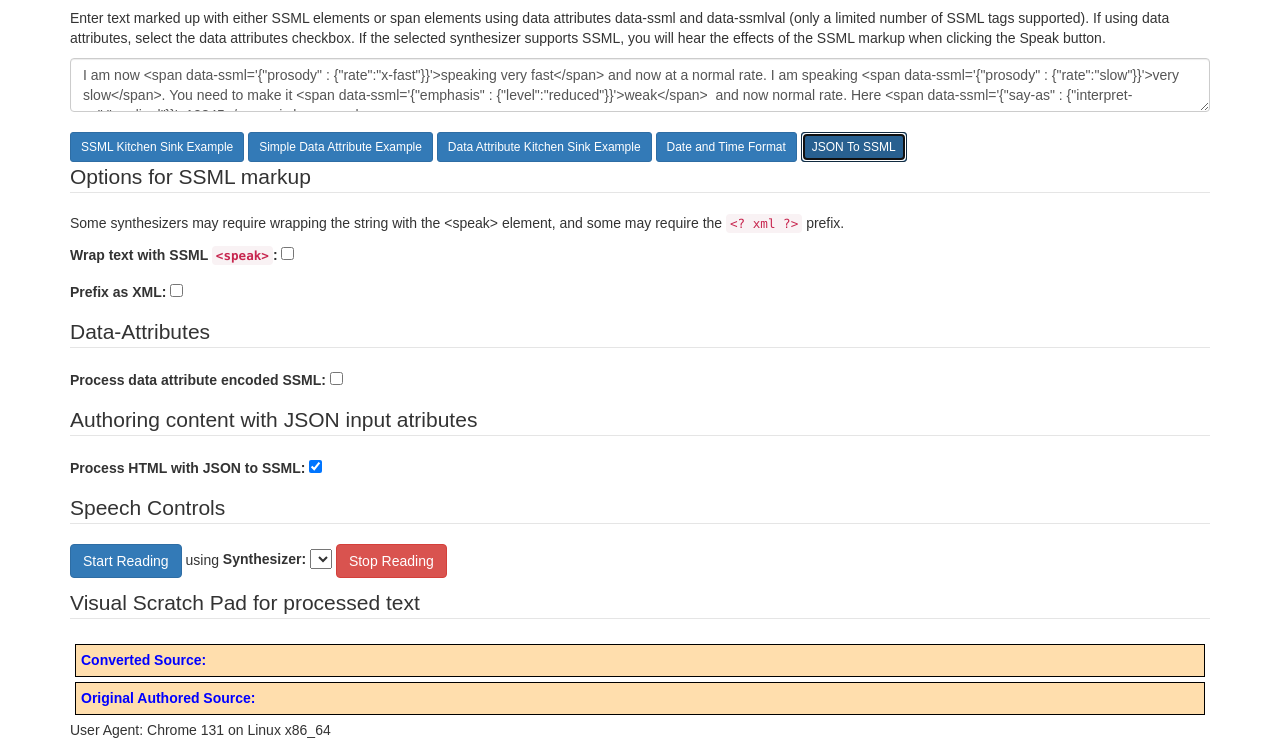
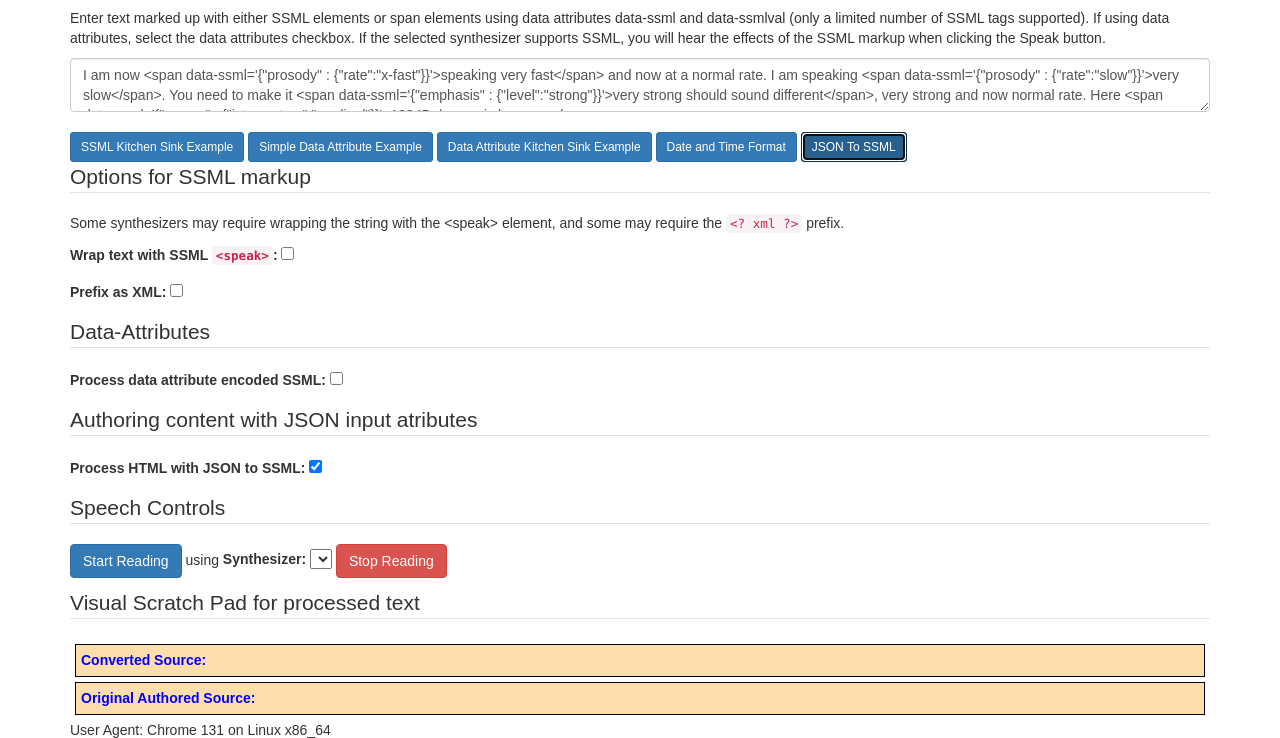
Before and after one commit to alia11y/SSMLinHTMLproposal, a plain HTML site: page index.html in a window 1280 px wide. Both pictures are taken after a click on the button "JSON To SSML". Shown: the part 62-800 px from the top of the page. Drawn offline with nearby package versions, Linux system fonts and the light colour scheme.

Commit message:
Updated code.

```diff
--- a/index.html
+++ b/index.html
@@ -119,7 +119,7 @@
 	}
 
 	function example6()
-		{document.getElementById('AuthoredText').value="I am now <span data-ssml='{\"prosody\" : {\"rate\":\"x-fast\"}}'>speaking very fast</span> and now at a normal rate. I am speaking <span data-ssml='{\"prosody\" : {\"rate\":\"slow\"}}'>very slow</span>. You need to make it <span data-ssml='{\"emphasis\" : {\"level\":\"reduced\"}}'>weak</span>  and now normal rate. Here <span data-ssml='{\"say-as\" : {\"interpret-as\":\"cardinal\"}}'>12345</span> is large number.";
+		{document.getElementById('AuthoredText').value="I am now <span data-ssml='{\"prosody\" : {\"rate\":\"x-fast\"}}'>speaking very fast</span> and now at a normal rate. I am speaking <span data-ssml='{\"prosody\" : {\"rate\":\"slow\"}}'>very slow</span>. You need to make it <span data-ssml='{\"emphasis\" : {\"level\":\"strong\"}}'>very strong should sound different</span>, very strong and now normal rate. Here <span data-ssml='{\"say-as\" : {\"interpret-as\":\"cardinal\"}}'>12345</span> is large number.";
 			document.getElementById('chkJSONAttr').checked=true;
 
 	}
--- a/script-mac.js
+++ b/script-mac.js
@@ -1,6 +1,6 @@
 /* SSML Test Tool - Supporting Javascript
 	Author Mark Hakkinen (mhakkinen@ets.org)
-	Last modifed May 4, 2016
+	Last modifed July 26, 2017
 */
 var synth = window.speechSynthesis;
 
@@ -249,7 +249,9 @@ if (bDataAttr) {
 		 "medium" : ["[[slnc 500]]", "[[slnc 0]]"],
 		 "strong" : ["[[slnc 1000]]", "[[slnc 0]]"]
 		},
-		"sub" :{}
+		"sub" :{
+
+		}
 
 }
 
```
Also changed, not shown: 1 other file.
